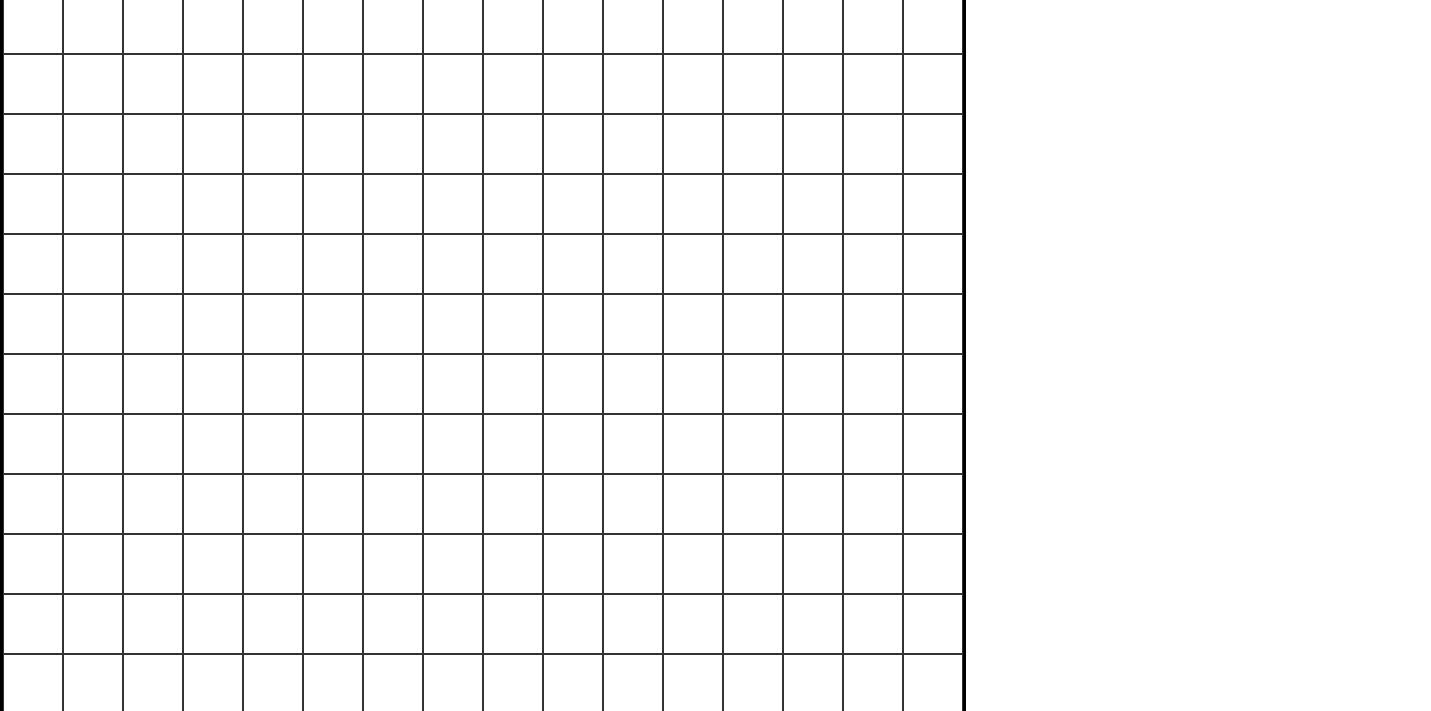
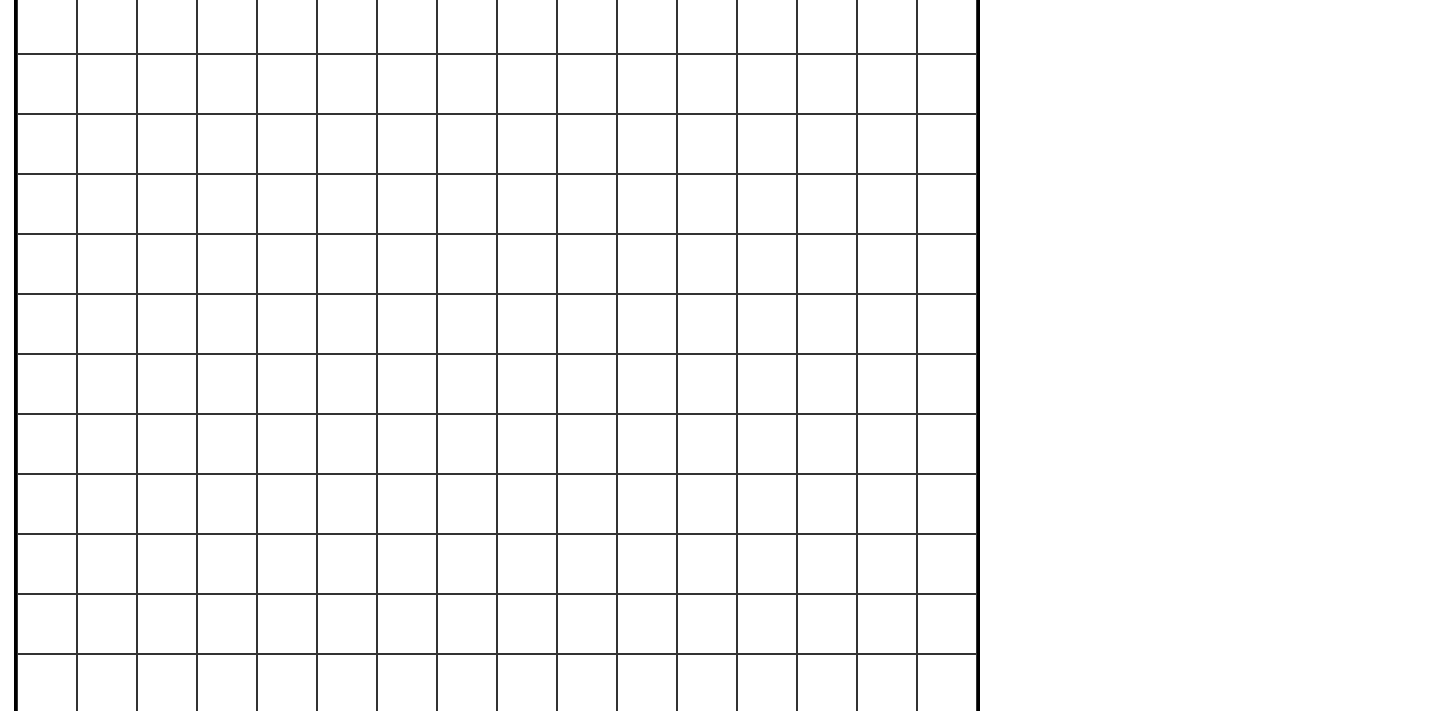
Before and after one commit to YakoobHammouri/Gazaskygeeks-Javascript-Project, a plain HTML site: page index.html in a window 1280 px wide. Shown: the part 159-870 px from the top of the page, 1431 px wide, since content can reach past the window. Drawn offline with Linux system fonts and the light colour scheme.

Commit message:
Update style.css

```diff
--- a/style.css
+++ b/style.css
@@ -22,7 +22,7 @@
     width: 960px;
     height: 960px;
     top: 30px;
-    right: 465px;
+    right: 300px;
     border-style: solid;
     position: absolute;
     display: grid;
```
